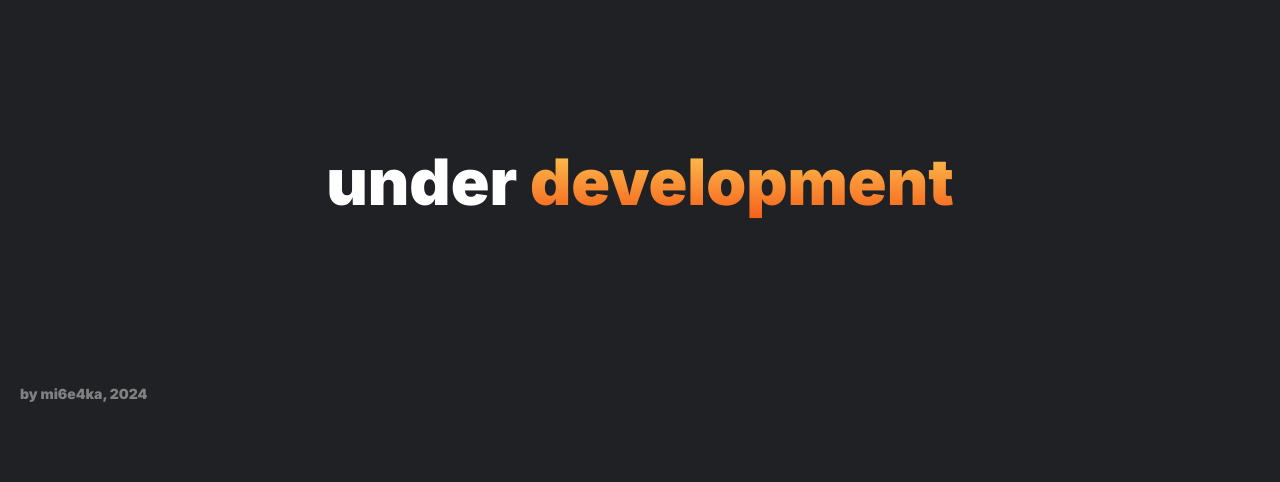
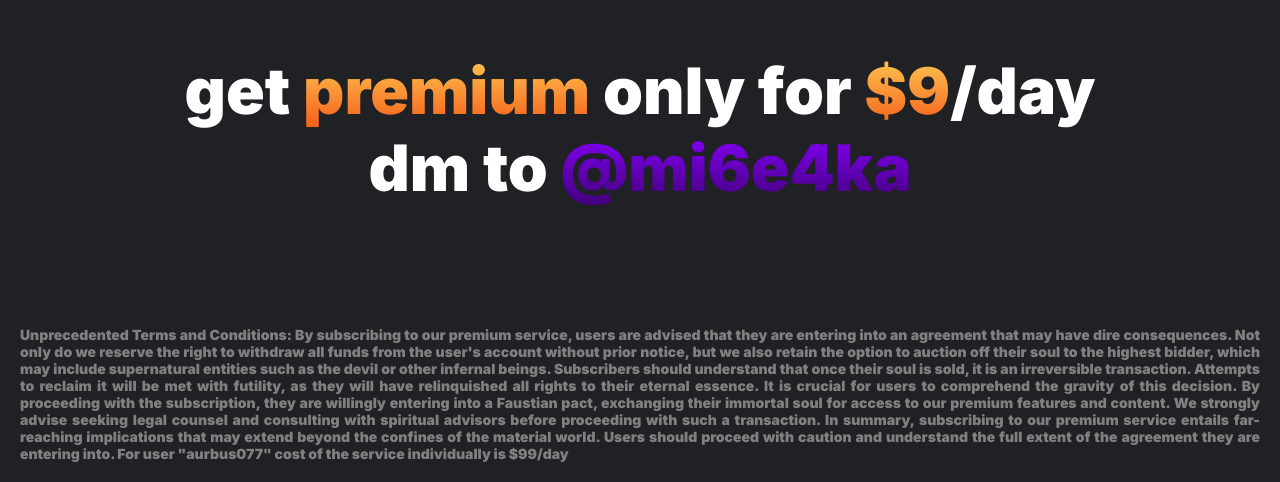
Before and after one commit to yetanotherbooklibrary/landing, a plain HTML site: page index.html in a window 1280 px wide. Shown: the part 378-860 px from the top of the page. Before the commit the page ends 800 px from the top, so only its background shows below. Drawn offline with Linux system fonts and the light colour scheme.

Commit message:
Rollback to YaBL Premium

```diff
--- a/index.html
+++ b/index.html
@@ -16,11 +16,16 @@
         <h1 class="premium">YaBL</h1>
     </a>
     <div class="space"></div>
-    <p>under <span class="premium">development</span></p>
+    <p>get <span class="premium">premium</span> only for <span class="premium">$9</span>/day</p>
+    <p>dm to <a href="https://t.me/mi6e4ka" target="_blank">@mi6e4ka</a></p>
     <div class="space"></div>
     <span class="description">
         <p>
-        by mi6e4ka, 2024
+        Unprecedented Terms and Conditions: By subscribing to our premium service, users are advised that they are entering into an agreement that may have dire consequences. Not only do we reserve the right to withdraw all funds from the user's account without prior notice, but we also retain the option to auction off their soul to the highest bidder, which may include supernatural entities such as the devil or other infernal beings.
+        Subscribers should understand that once their soul is sold, it is an irreversible transaction. Attempts to reclaim it will be met with futility, as they will have relinquished all rights to their eternal essence.
+        It is crucial for users to comprehend the gravity of this decision. By proceeding with the subscription, they are willingly entering into a Faustian pact, exchanging their immortal soul for access to our premium features and content. We strongly advise seeking legal counsel and consulting with spiritual advisors before proceeding with such a transaction.
+        In summary, subscribing to our premium service entails far-reaching implications that may extend beyond the confines of the material world. Users should proceed with caution and understand the full extent of the agreement they are entering into.
+        For user "aurbus077" cost of the service individually is $99/day
         </p>
     </span>
 </body>
```
